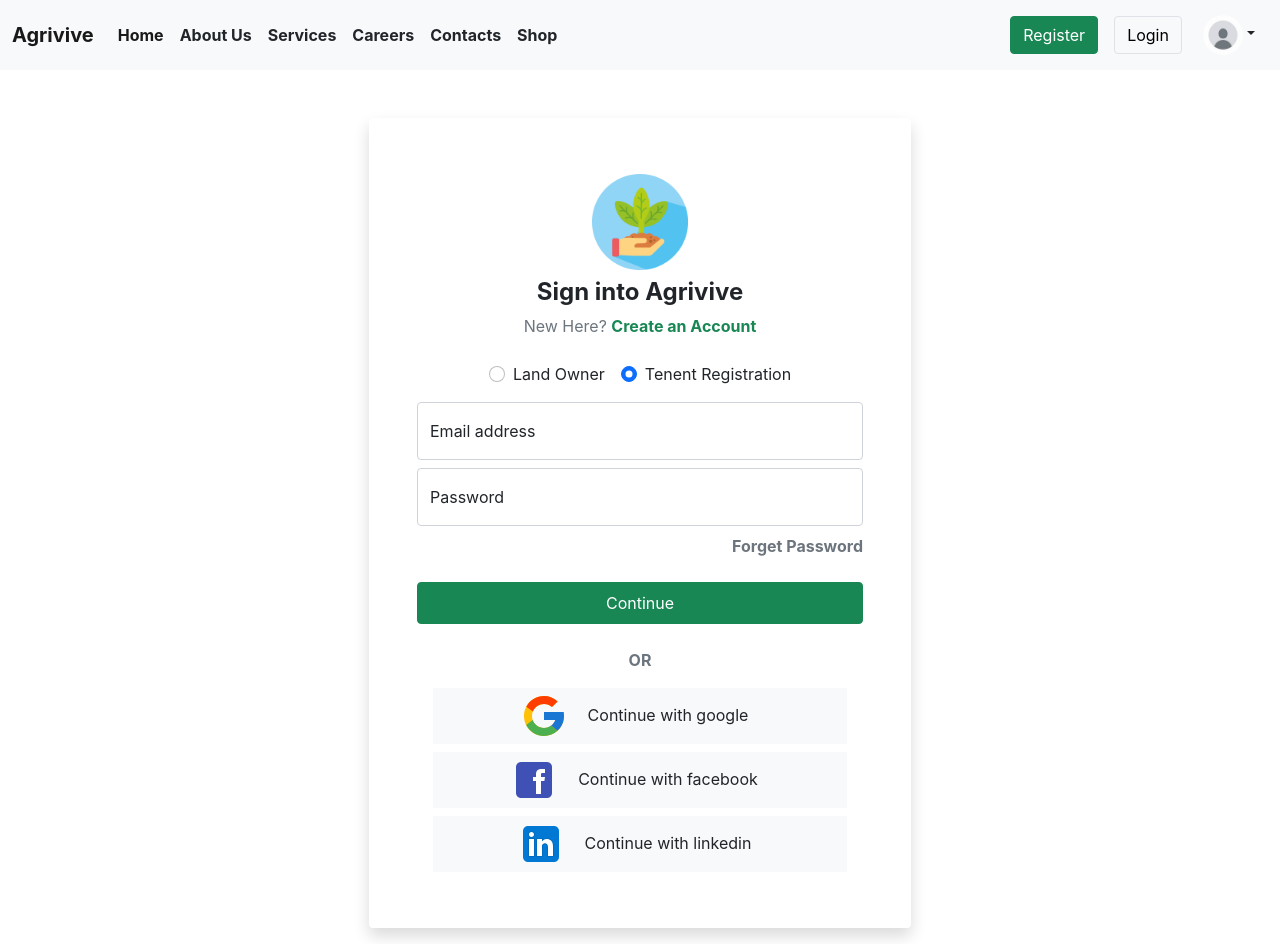
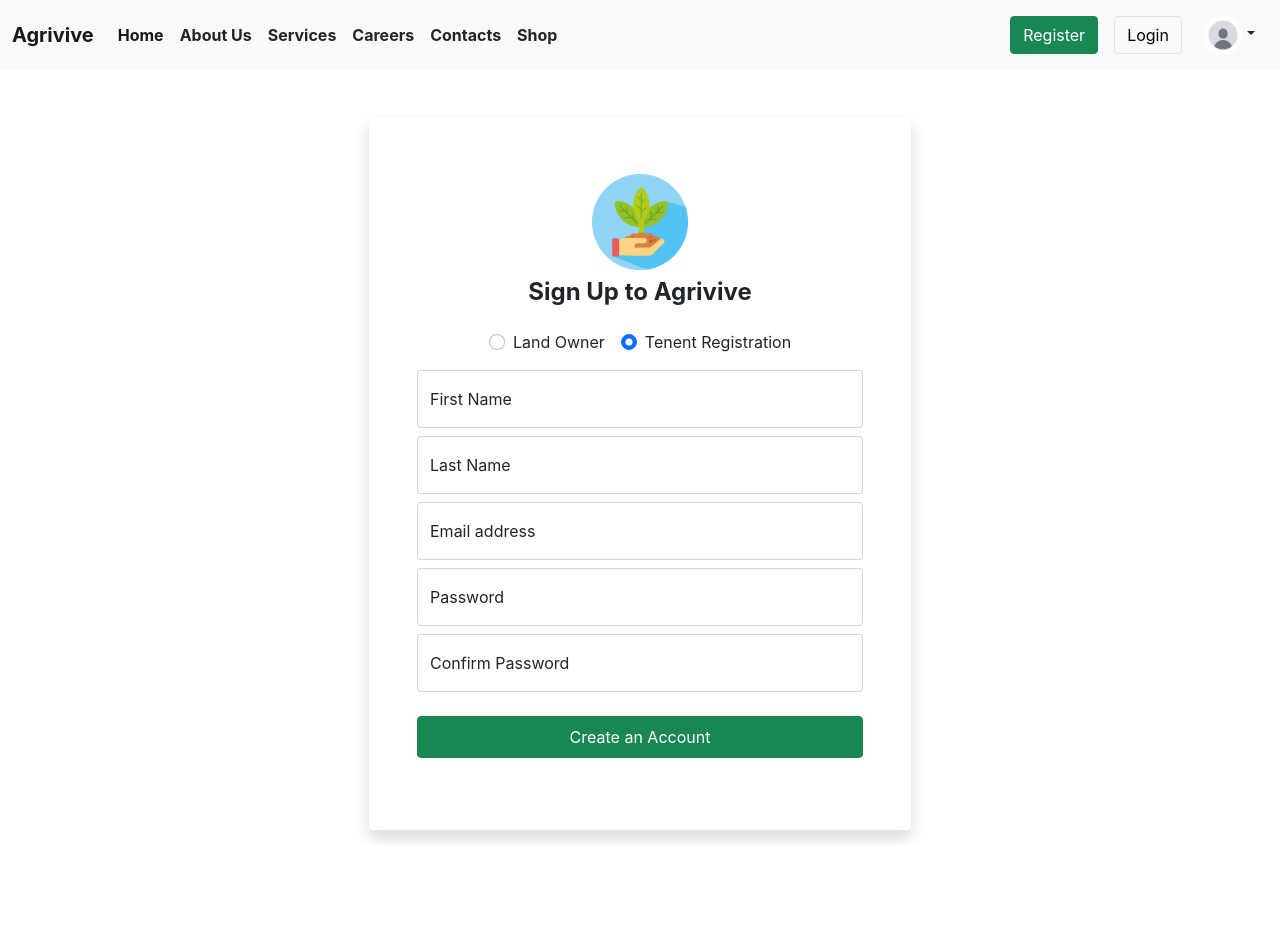
Before and after one commit to HariSirikonda/Agrivive, a React (Create React App) app: page /register in a window 1280 px wide. After the commit the page ends 846 px from the top, so only its background shows below. Built offline with nearby package versions, Linux system fonts and the light colour scheme.

Commit message:
Chnged register page for a suitable inputs

```diff
--- a/src/components/register.js
+++ b/src/components/register.js
@@ -14,10 +14,7 @@ function Register(){
                             <div className="logo">
                                 <img className="img-fluid p-2 w-25" src={Logo} alt="Logo" />
                             </div>
-                            <h3 className="text-dark fw-bolder fs-4 mb-2">Sign into Agrivive</h3>
-                            <div className="fw-normal text-muted mb-2">
-                                New Here? <a href="#" className="text-success text-decoration-none fw-bold">Create an Account</a>
-                            </div>
+                            <h3 className="text-dark fw-bolder fs-4 mb-2">Sign Up to Agrivive</h3>
                             <div className='d-flex align-items-center justify-content-center'>
                                 <div className="form-check mx-2 m-3">
                                     <input className="form-check-input" type="radio" name="exampleRadio" id="LandOwner" value="option1" />
@@ -34,31 +31,25 @@ function Register(){
                             </div>
                             <div className="form-floating mb-2 ">
                                 <input type="email" className="form-control" id="Username" placeholder="name@example.com" />
+                                <label for="floatingInput">First Name</label>
+                            </div>
+                            <div className="form-floating mb-2 ">
+                                <input type="email" className="form-control" id="Username" placeholder="name@example.com" />
+                                <label for="floatingInput">Last Name</label>
+                            </div>
+                            <div className="form-floating mb-2 ">
+                                <input type="email" className="form-control" id="Username" placeholder="name@example.com" />
                                 <label for="floatingInput">Email address</label>
+                            </div>
+                            <div className="form-floating mb-2">
+                                <input type="password" className="form-control" id="Password" placeholder="Password" />
+                                <label for="floatingPassword">Password</label>
                             </div>
                             <div className="form-floating ">
                                 <input type="password" className="form-control" id="Password" placeholder="Password" />
-                                <label for="floatingPassword">Password</label>
+                                <label for="floatingPassword">Confirm Password</label>
                             </div>
-                            <div className="mt-2 text-end">
-                                <Link className="text-secondary text-decoration-none fw-bold" to="/register/forgotPassword">Forget Password</Link>
-                            </div>
-                            <button id="ContinueButton" type="submit" className="submit_btn btn btn-md btn-success w-100 my-4 p-2">Continue</button>
-                            <div className="text-center text-uppercase text-muted mb-3"><b>OR</b></div>
-                            <div className='m-2 d-block'>
-                                <div className='d-block bg-light m-2'>
-                                    <img className='me-2 p-1' src={GoogleIcon}></img>
-                                    <Link to={"https://www.google.com"} target='_blank' className='p-2 text-dark text-decoration-none me-2 p-2'>Continue with google</Link>
-                                </div>
-                                <div className='d-block bg-light m-2'>
-                                    <img className='me-2 p-1' src={FacebookIcon}></img>
-                                    <Link to={"https://www.facebook.com"} target='_blank' className='p-2 text-dark text-decoration-none me-2 p-2'>Continue with facebook</Link>
-                                </div>
-                                <div className='d-block bg-light m-2'>
-                                    <img className='me-2 p-1' src={LinkedIcon}></img>
-                                    <Link to={"https://www.linkedin.com"} target='_blank' className='p-2 text-dark text-decoration-none me-2 p-2'>Continue with linkedin</Link>
-                                </div>
-                            </div>
+                            <button id="ContinueButton" type="submit" className="submit_btn btn btn-md btn-success w-100 my-4 p-2">Create an Account</button>
                         </form>
                     </div>
                 </div>
```
